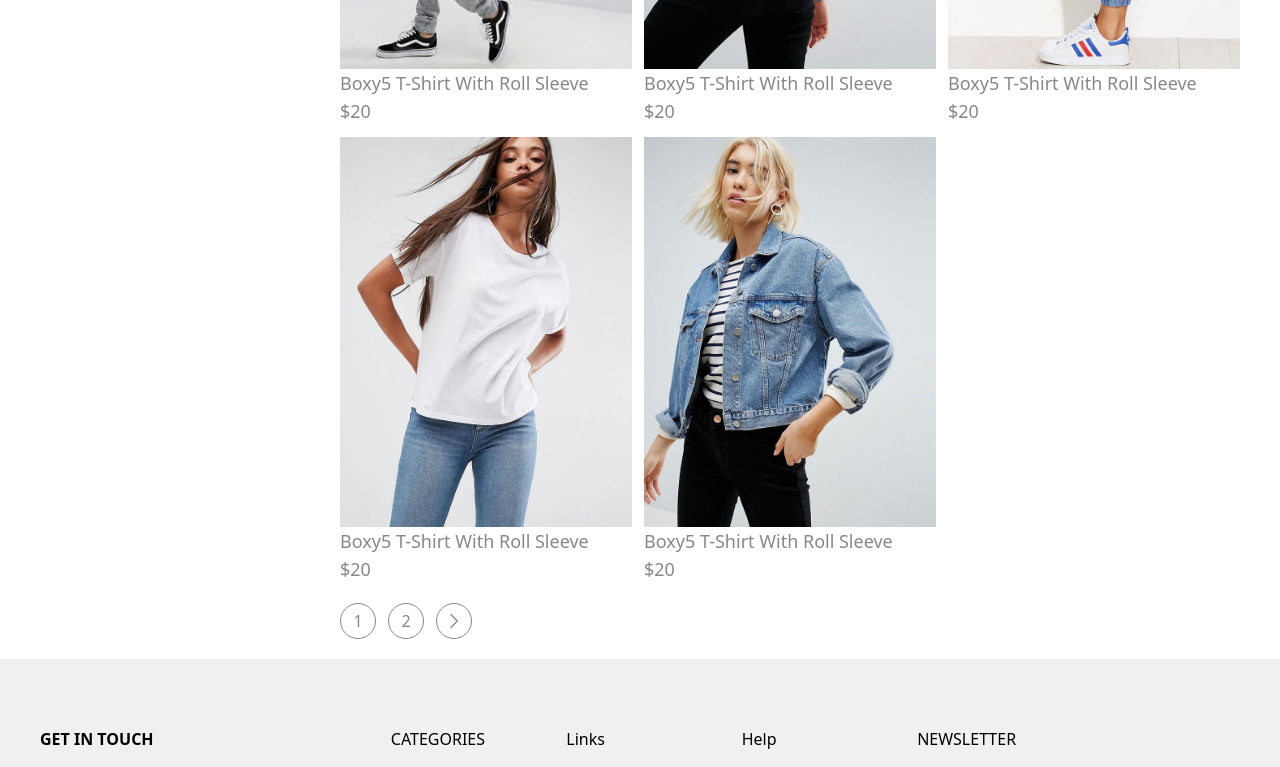
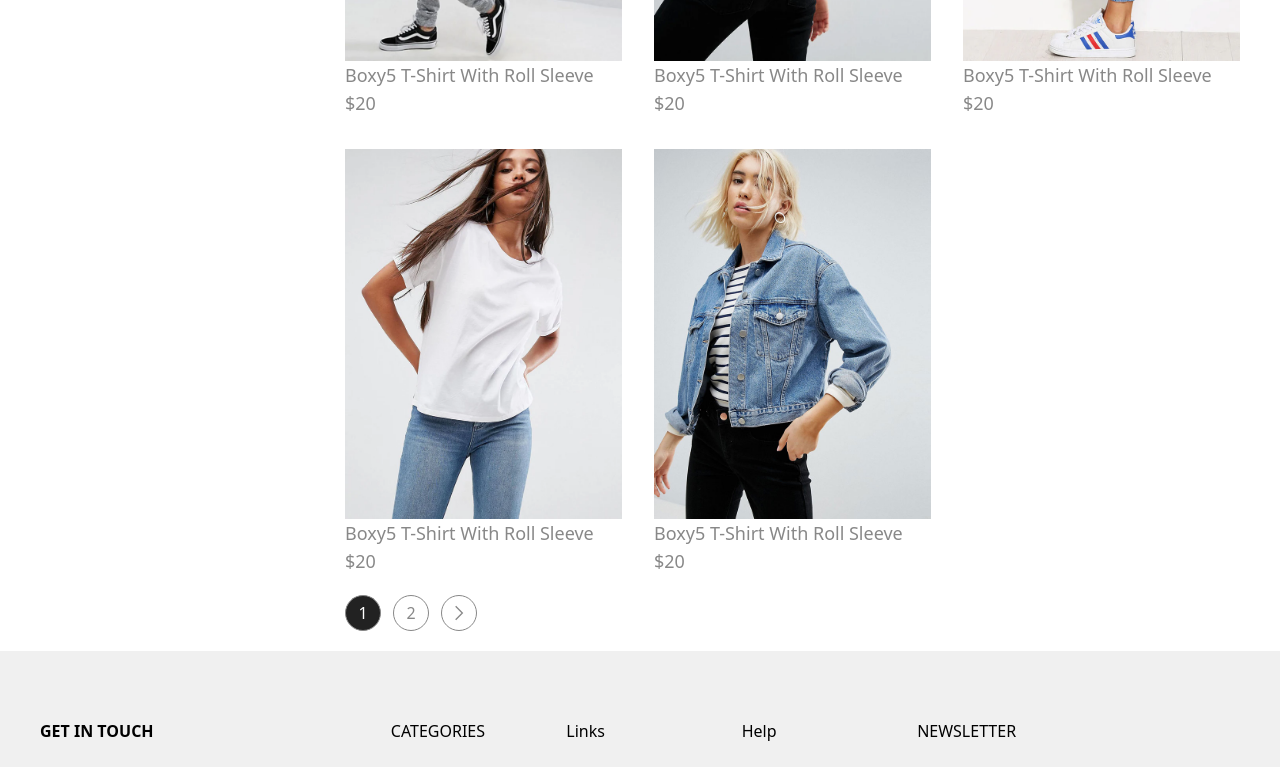
Before and after one commit to Anas-elbourkkadi/Anas_elbourkkadi_finalProject_React, a React (Vite) app: page /pages/shop in a window 1280 px wide. Shown: the part 1220-1987 px from the top of the page. Built offline with nearby package versions, Linux system fonts and the light colour scheme.

Commit message:
added the responsvite to page shope and added the function searchParams to buttons

```diff
--- a/src/compents/imgHero.jsx
+++ b/src/compents/imgHero.jsx
@@ -6,9 +6,9 @@ export const ImgHero = () => {
     return (
         <div className="bg-black h-60 mt-16 flex justify-center items-center relative mb-15">
             <img className="h-full w-full" src={SrcImg} alt="img" loading="lazy" />
-            <dev className="text-white z-20 absolute top-0 left-0 w-full h-full flex justify-center items-center">
+            <div className="text-white z-20 absolute top-0 left-0 w-full h-full flex justify-center items-center">
                 <h3 className="text-6xl uppercase font-black">{NameTitle}</h3>
-            </dev>
+            </div>
         </div>
     )
 }
--- a/src/constant/dataCarousl1.jsx
+++ b/src/constant/dataCarousl1.jsx
@@ -13,7 +13,8 @@ export const ImagePro = [
     {
         image: img1,
         discript: "Boxy5 T-Shirt with Roll Sleeve",
-        price: "$20"
+        price: "$20",
+
     },
     {
         image: img2,
--- a/src/pages/Shop/parties/mainSection.jsx
+++ b/src/pages/Shop/parties/mainSection.jsx
@@ -1,11 +1,15 @@
 import { ImagePro } from '../../../constant/dataCarousl1'
 import { TempletPro } from '../../../compents/proudectTemplet'
 import { GrNext } from "react-icons/gr";
+import { useSearchParams } from 'react-router-dom';
+import { GrPrevious } from "react-icons/gr";
 
 export const MainSection = () => {
+    const [sharchparam, setshearchparm] = useSearchParams();
+    const check = sharchparam.get("filter") === "2";
     return (
-        <div className="grid grid-cols-12 px-10 pb-5">
-            <div className="col-span-3  w-full space-y-6">
+        <div className="grid grid-cols-12 gap-5 px-10 pb-5">
+            <div className="lg:col-span-3 md:col-span-4 col-span-12 space-y-6">
                 <div className="flex flex-col gap-2">
                     <h2 className="font-black text-xl">Categories</h2>
                     <p className="font-light">Best Seller (8 items)</p>
@@ -65,12 +69,12 @@ export const MainSection = () => {
                     </label>
                 </div>
 
-                <input type="text" placeholder="search..." className="border border-primeryC px-4 py-3 outline-0 focus:placeholder:opacity-0 " />
+                <input type="text" placeholder="search..." className="border border-primeryC w-full lg:px-4 px-4 md:px-1 py-3 outline-0 focus:placeholder:opacity-0 " />
 
             </div>
-            <div className="col-span-9   capitalize">
+            <div className="lg:col-span-9  md:col-span-8 col-span-12  capitalize">
                 <div className="flex justify-between items-center">
-                    <div className="space-x-5">
+                    <div className="space-y-3 space-x-5">
                         <select name="" id="" className="border border-primeryC w-50 py-2 bg-white ps-2 font-light text-sm">
                             <option>Featured</option>
                             <option>Best Selling</option>
@@ -90,22 +94,28 @@ export const MainSection = () => {
                     <p className="text-primeryC">Showing 1 to 6 of 8 items</p>
                 </div>
 
-                <div className='grid grid-cols-3 gap-3 mt-10'>
+                <div className='grid lg:grid-cols-3 md:grid-cols-2 grid-cols-1 gap-8 mt-10 '>
                     {
-                        ImagePro.map((e, i) =>
-                            <div key={i} className='w-full'>
-
-                                <TempletPro image={e.image} price={e.price} discript={e.discript} />
-                                {console.log(e.image)}
-                            </div>
-                        )
+                        !check ?
+                            ImagePro.map((e, i) =>
+                                <div key={i} className='w-full'>
+                                    <TempletPro image={e.image} price={e.price} discript={e.discript} />
+                                </div>
+                            )
+                            :
+                            ImagePro.filter((_, i) => (i === 5 || i === 6)).map((e, i) =>
+                                <div key={i} className='w-full'>
+                                    <TempletPro image={e.image} price={e.price} discript={e.discript} />
+                                </div>
+                            )
                     }
 
                 </div>
-                <div className='mt-5 flex  space-x-3'>
-                   <button className='text-primeryC border border-primeryC rounded-full  box-border w-9 h-9 hover:bg-[#222] hover:text-white'>1</button>
-                   <button className='text-primeryC border border-primeryC rounded-full  box-border w-9 h-9 hover:bg-[#222] hover:text-white'>2</button>
-                   <button className='text-primeryC border border-primeryC rounded-full  box-border w-9 h-9 hover:bg-[#222] hover:text-white flex justify-center items-center'><GrNext/></button>
+                <div className={`mt-5 flex  space-x-3`}>
+                    <button  onClick={() => setshearchparm("?all=1")} className={`text-primeryC border border-primeryC rounded-full  box-border w-9 h-9 hover:bg-[#222] hover:text-white cursor-pointer flex justify-center items-center ${!check && "hidden" }`}> <GrPrevious /></button>
+                    <button onClick={() => setshearchparm("?all=1")} className={`text-primeryC border border-primeryC rounded-full  box-border w-9 h-9 hover:bg-[#222] hover:text-white cursor-pointer ${!check && "bg-[#222] text-white"}`}>1</button>
+                    <button onClick={() => setshearchparm("?filter=2")} className={`text-primeryC border border-primeryC rounded-full  box-border w-9 h-9 hover:bg-[#222] hover:text-white cursor-pointer ${check && "bg-[#222] text-white"}`}>2</button>
+                    <button onClick={() => setshearchparm("?filter=2")} className={`text-primeryC border border-primeryC rounded-full  box-border w-9 h-9 hover:bg-[#222] hover:text-white cursor-pointer flex justify-center items-center ${check && "hidden"}`}><GrNext /></button>
                 </div>
             </div>
         </div>
```
